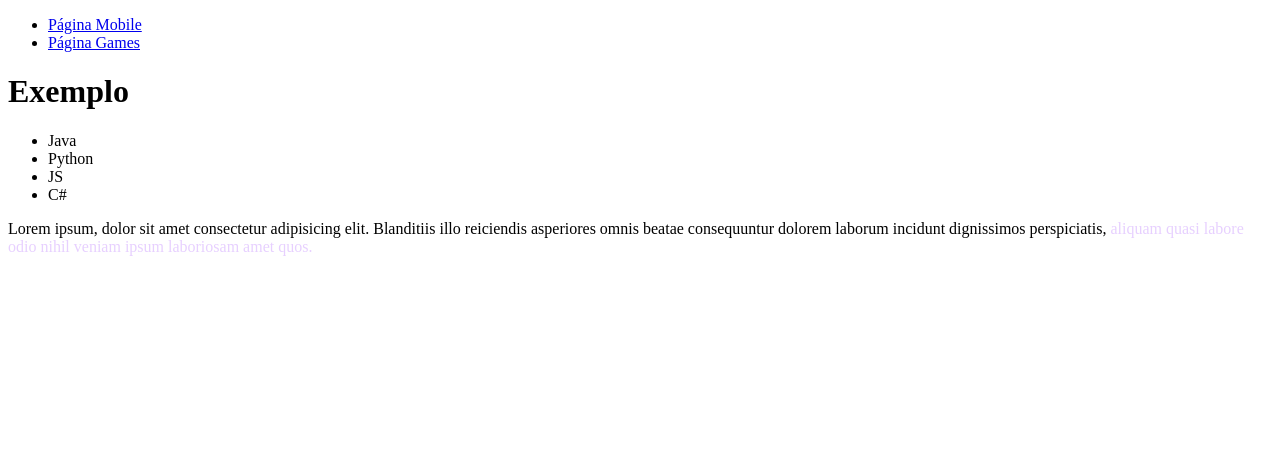
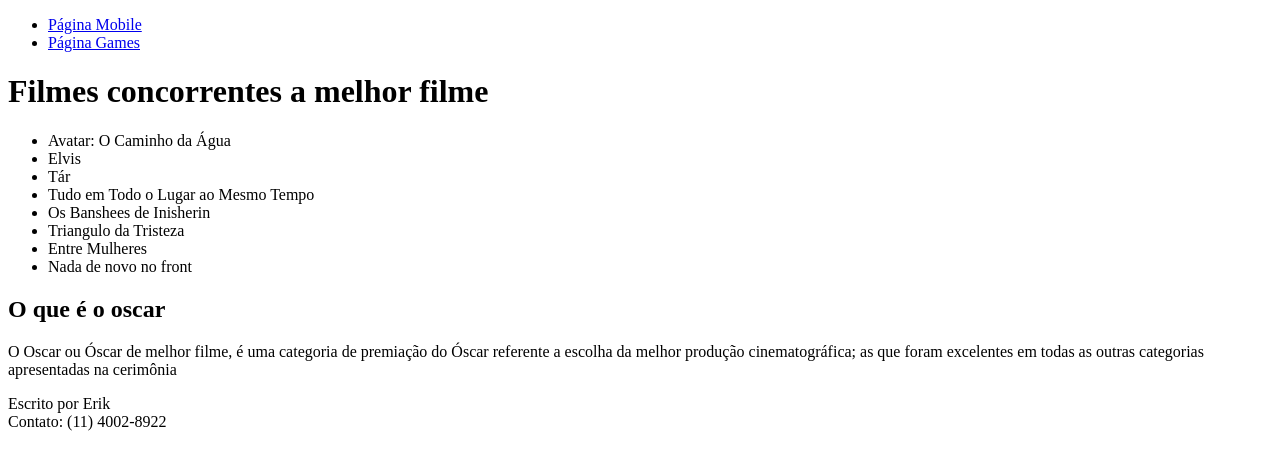
Before and after one commit to ErikTeixeira/exercicio1-r, a plain HTML site: page index.html in a window 1280 px wide. Drawn offline with Linux system fonts and the light colour scheme.

Commit message:
Arrumei a página do index

```diff
--- a/index.html
+++ b/index.html
@@ -15,7 +15,6 @@
 		<!-- A tag div e como se fosse um conteiner, ela pode conter todas as outras tags-->
 
 		<div>
-			<header>
 
 			<nav>
 				<ul>
@@ -24,29 +23,40 @@
 				</ul>
 			</nav>
 
-				<h1> Exemplo </h1>
+			<header>
 
-				<nav>  <!-- Para links -->
+				<h1> Filmes concorrentes a melhor filme </h1>
 
-					<ul> <!-- Lista não ordenada -->
-						<li>Java</li>
-						<li>Python</li>
-						<li>JS</li>
-						<li>C#</li>
+				<nav>
+					<ul>
+						<li> Avatar: O Caminho da Água </li>
+						<li> Elvis </li>
+						<li> Tár </li>
+						<li> Tudo em Todo o Lugar ao Mesmo Tempo </li>
+						<li> Os Banshees de Inisherin </li>
+						<li> Triangulo da Tristeza </li>
+						<li> Entre Mulheres </li>
+						<li> Nada de novo no front </li>
 					</ul>
-
 				</nav>
 
 			</header>
-		</div>
 
 		<section>
-			<div>
 
-				<p>Lorem ipsum, dolor sit amet consectetur adipisicing elit. Blanditiis illo reiciendis asperiores omnis beatae consequuntur dolorem laborum incidunt dignissimos perspiciatis,<span style="color:rgb(231, 208, 255)"> aliquam quasi labore odio nihil veniam ipsum laboriosam amet quos.</span></p>
+			<h2>O que é o oscar</h2>
+
+			<p>O Oscar ou Óscar de melhor filme, é uma categoria de premiação do Óscar referente a escolha da melhor produção cinematográfica; as que foram excelentes em todas as outras categorias apresentadas na cerimônia</p>
+
+		</section>
+
+		<footer>
+
+			<p>Escrito por Erik <br> Contato: (11) 4002-8922</p>
+
+		</footer>
 
 	</div>
-		</section>
 
 	</body>
 
```
Lines whose indentation alone changed are shown as unchanged.
